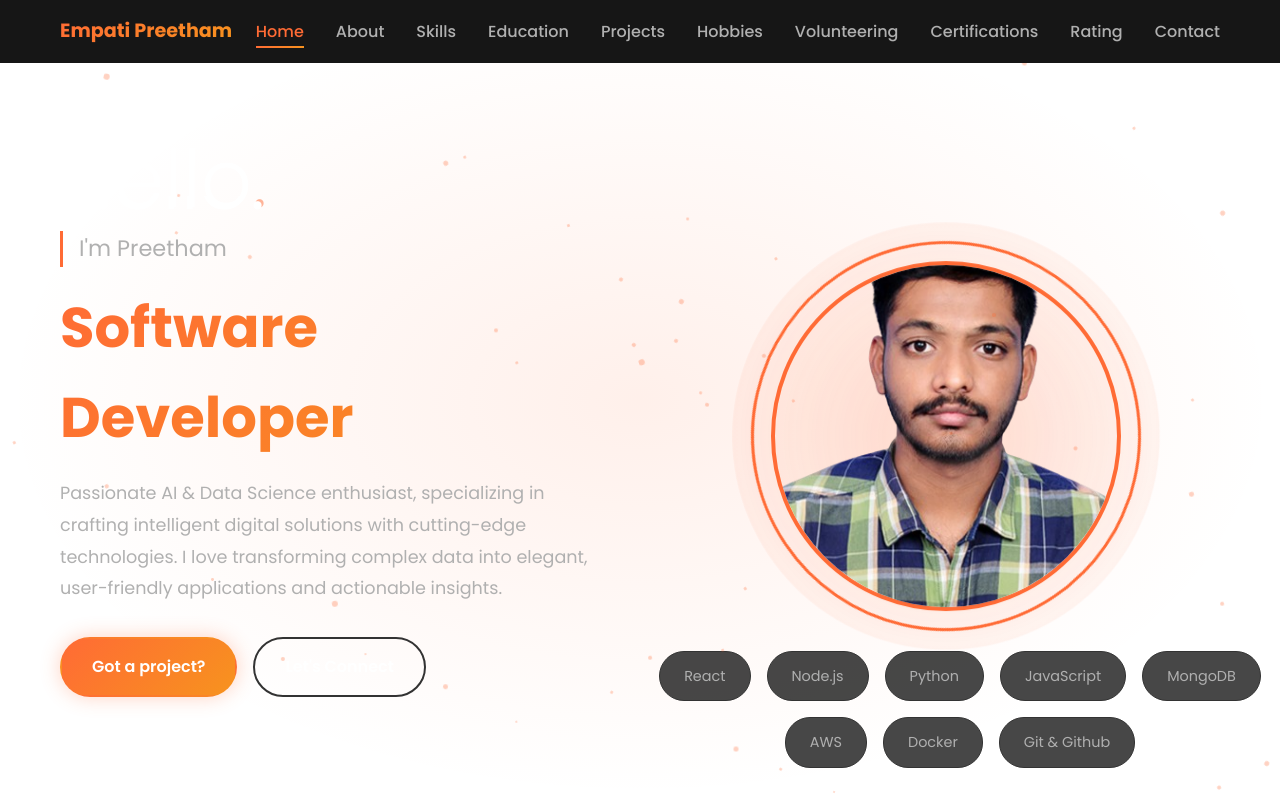
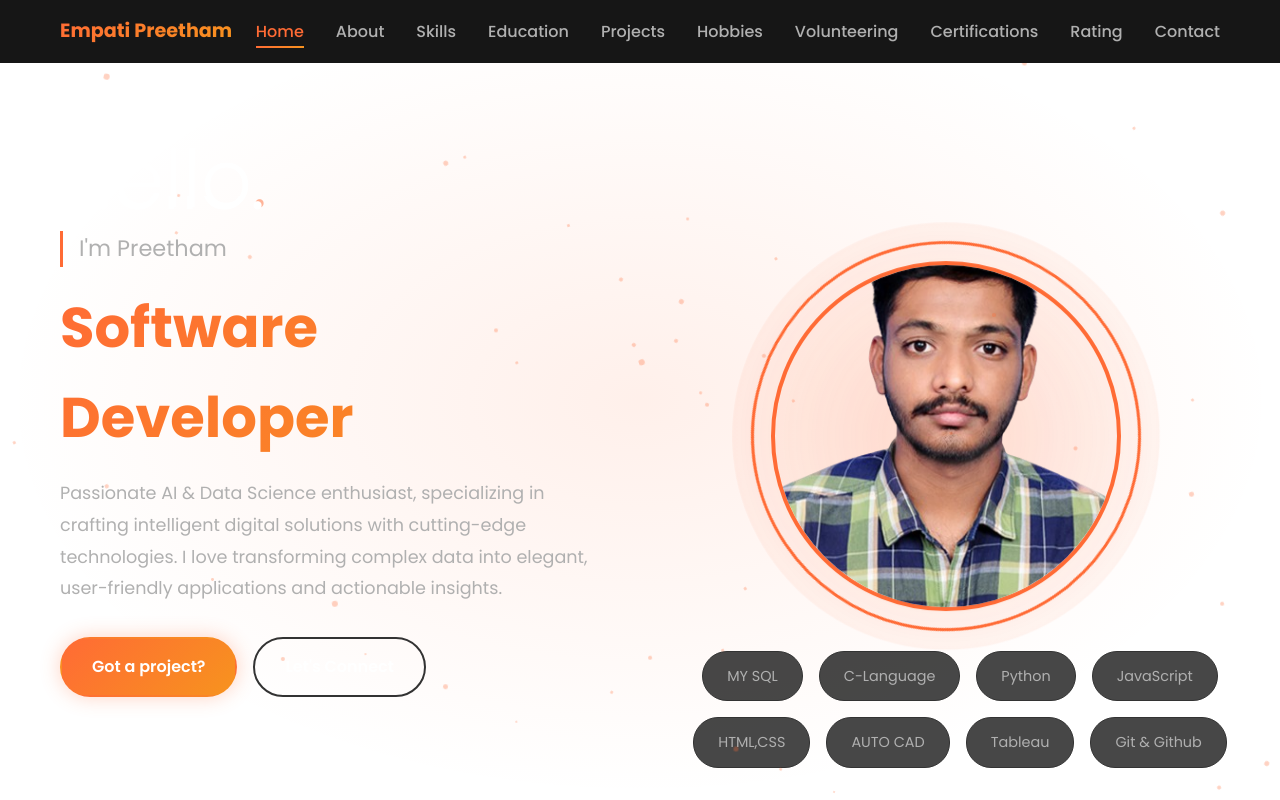
Before and after one commit to Preetham-empati/preetham-s_portfolio, a plain HTML site: page index.html in a window 1280 px wide. Shown: the top 800 px of the page. Drawn offline with Linux system fonts and the light colour scheme.

Commit message:
Update index.html

```diff
--- a/index.html
+++ b/index.html
@@ -68,13 +68,13 @@
 
             <!-- Skills Tags -->
             <div class="skills-tags">
-                <span class="skill-tag">React</span>
-                <span class="skill-tag">Node.js</span>
+                <span class="skill-tag">MY SQL</span>
+                <span class="skill-tag">C-Language</span>
                 <span class="skill-tag">Python</span>
                 <span class="skill-tag">JavaScript</span>
-                <span class="skill-tag">MongoDB</span>
-                <span class="skill-tag">AWS</span>
-                <span class="skill-tag">Docker</span>
+                <span class="skill-tag">HTML,CSS</span>
+                <span class="skill-tag">AUTO CAD</span>
+                <span class="skill-tag">Tableau</span>
                 <span class="skill-tag">Git & Github</span>
             </div>
         </div>
```
